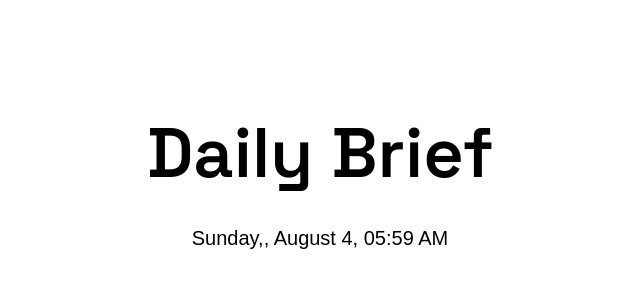
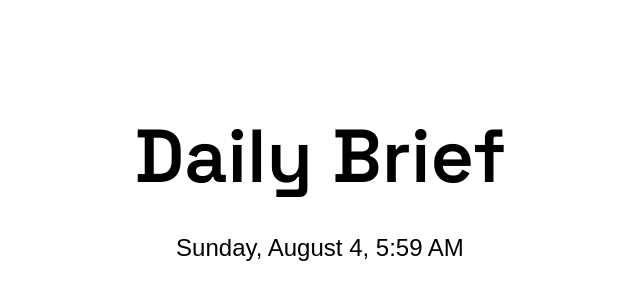
Before and after one commit to jakemarsdenn/Daily-Brief, a browser extension: page src/index.html in a window 1280 px wide. Shown: the part 70-367 px from the top of the page, without its empty margins (320-960 px from the left). Drawn offline with Linux system fonts and the light colour scheme; a web font is replaced by a local one.

Commit message:
UI changes

```diff
--- a/src/static/css/checklist.css
+++ b/src/static/css/checklist.css
@@ -28,7 +28,7 @@
     flex-grow: 1;
     padding: 5px;
     border: none;
-    font-size: 16px;
+    font-size: 20px;
     color: black;
     outline: none;
 }
--- a/src/static/css/title.css
+++ b/src/static/css/title.css
@@ -3,7 +3,7 @@
     font-family: var(--blocky), serif;
     font-weight: 600;
     font-style: normal;
-    font-size: 70px;
+    font-size: 75px;
     margin-top: 120px;
     margin-bottom: 30px;
     overflow: hidden;
@@ -21,6 +21,6 @@
 #date {
     color: black;
     font-family: var(--smooth), serif;
-    font-size: 20px;
+    font-size: 24px;
     font-weight: 100;
 }
--- a/src/static/js/title.js
+++ b/src/static/js/title.js
@@ -18,13 +18,10 @@ function animateTitle() {
 
 function displayLocalDate() {
     const dateElement = document.getElementById("date");
-    const currentDate = new Date();
-    const dateOptions = { weekday: 'long', day: 'numeric', month: 'long' };
-    const datePart = currentDate.toLocaleDateString(undefined, dateOptions);
-    const timeOptions = { hour: '2-digit', minute: '2-digit', hour12: true };
-    const timePart = currentDate.toLocaleTimeString(undefined, timeOptions);
-    const commaPosition = datePart.indexOf(' ');
-    const formattedDatePart = datePart.slice(0, commaPosition) + ',' + datePart.slice(commaPosition);
-    const formattedDateTime = `${formattedDatePart}, ${timePart}`;
-    dateElement.textContent = formattedDateTime;
+    const date = new Date();
+    const localTime = date.toLocaleTimeString('en-US', {hour: 'numeric', minute: 'numeric', hour12: true})
+    const localDate = date.toLocaleDateString('en-US', { day: 'numeric', month: 'long' });
+    const localDay = date.toLocaleDateString('en-US', { weekday: 'long' });
+    dateElement.textContent = localDay + ", " + localDate + ", " + localTime
+    setTimeout(displayLocalDate, 1000);
 }
```
